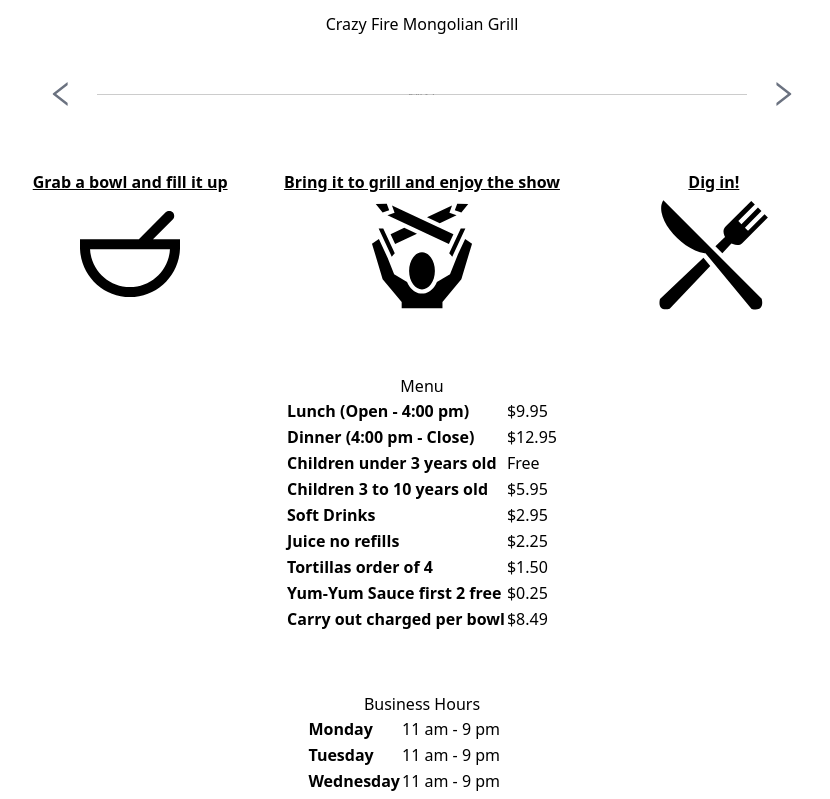
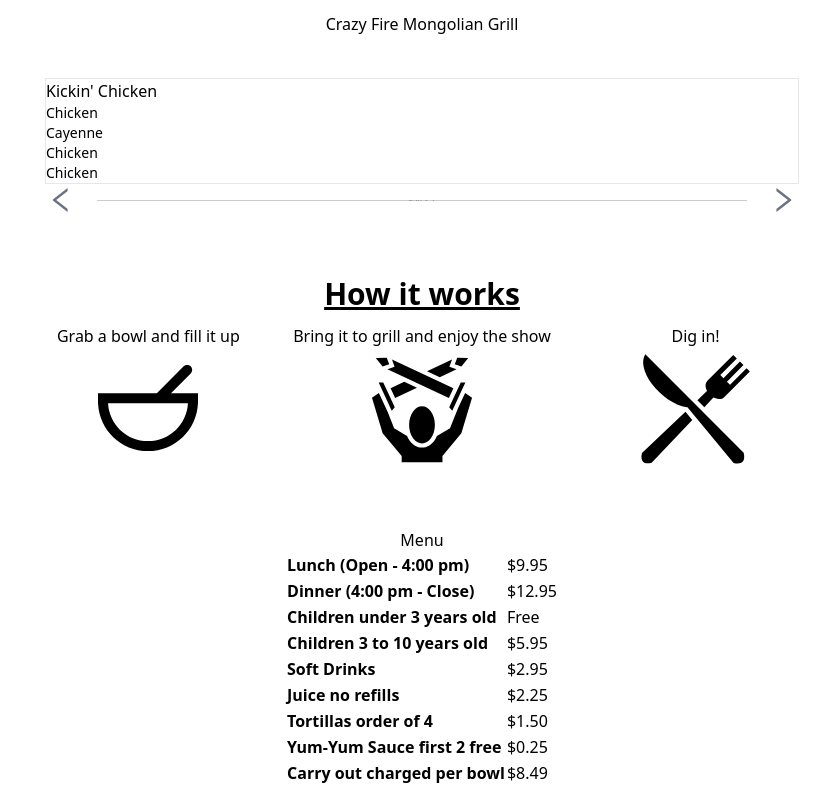
Before and after one commit to davidchanho/crazyfire2, a Next.js app: page / in a window 1280 px wide. Shown: the top 799 px of the page, without its empty margins (218-1048 px from the left). Built offline with nearby package versions, Linux system fonts and the light colour scheme.

Commit message:
fixed carousel handle left

```diff
--- a/components/carousel/index.tsx
+++ b/components/carousel/index.tsx
@@ -1,40 +1,13 @@
-import React, { useEffect, useState } from "react";
+import React from "react";
 import { AiOutlineLeft, AiOutlineRight } from "react-icons/ai";
-import CarouselItem from "./CarouselItem";
+import { useCarousel } from "./useCarousel";
 
 function Carousel() {
-  const [slides] = useState([
-    {
-      name: "b1",
-      img: "https://via.placeholder.com/650/FF0000",
-    },
-    {
-      name: "b2",
-      img: "https://via.placeholder.com/650/0000FF",
-    },
-    {
-      name: "b3",
-      img: "https://via.placeholder.com/650/008000",
-    },
-  ]);
-  const [active, setActive] = useState(0);
-
-  useEffect(() => {
-    const interval = setInterval(() => {
-      handleRight();
-    }, 3000);
-
-    return () => clearInterval(interval);
-  }, []);
-
-  const handleLeft = () => {
-    setActive((active) => (active === 0 ? slides.length - 1 : active + 1));
-  };
-
-  const handleRight = () => {
-    setActive((active) => (active === slides.length - 1 ? 0 : active + 1));
-  };
-
+  const {
+    handleLeft,
+    handleRight,
+    renderCarousel,
+  } = useCarousel();
   return (
     <div className="w-full flex items-center justify-between">
       <button onClick={handleLeft}>
@@ -44,13 +17,7 @@
         />
       </button>
 
-      {slides.map((slide, index) => {
-        if (active === index) {
-          return <CarouselItem key={slide.name} {...slide} />;
-        }
-
-        return null;
-      })}
+      {renderCarousel()}
 
       <button onClick={handleRight}>
         <AiOutlineRight
--- /dev/null
+++ b/components/carousel/useCarousel.tsx
@@ -0,0 +1,40 @@
+import React, { useEffect, useState } from "react";
+import { useAppContext } from "../../context";
+import CarouselItem from "./CarouselItem";
+
+export const useCarousel = () => {
+  const { heroCarousel } = useAppContext();
+  const [active, setActive] = useState(0);
+
+  useEffect(() => {
+    const interval = setInterval(() => {
+      handleRight();
+    }, 3000);
+
+    return () => clearInterval(interval);
+  }, []);
+
+  const handleLeft = () => {
+    setActive((active) =>
+      active === 0 ? heroCarousel.length - 1 : active - 1
+    );
+  };
+
+  const handleRight = () => {
+    setActive((active) =>
+      active === heroCarousel.length - 1 ? 0 : active + 1
+    );
+  };
+
+  const renderCarousel = () => {
+    return heroCarousel.map((slide, index) => {
+      if (active === index) {
+        return <CarouselItem key={slide.name} {...slide} />;
+      }
+
+      return null;
+    });
+  };
+
+  return { handleRight, handleLeft, renderCarousel };
+};
--- a/components/hero/index.tsx
+++ b/components/hero/index.tsx
@@ -1,9 +1,11 @@
 import React from "react";
 import Carousel from "../carousel";
+import RecipeCard from "../recipe-card";
 
 function Hero() {
   return (
     <section>
+      <RecipeCard />
       <Carousel />
     </section>
   );
--- a/components/how-it-works/HowItWorksItem.tsx
+++ b/components/how-it-works/HowItWorksItem.tsx
@@ -8,7 +8,7 @@
 function HowItWorksItem({ title, icon }: Props) {
   return (
     <li className="mx-2 flex flex-col items-center">
-      <h3 className="text-center font-bold underline">{title}</h3>
+      <h3 className="text-center">{title}</h3>
       {icon}
     </li>
   );
--- a/components/how-it-works/index.tsx
+++ b/components/how-it-works/index.tsx
@@ -1,23 +1,28 @@
 import React, { useState } from "react";
+import { CgBowl } from "react-icons/cg";
+import { GiKnifeFork, GiSwordsPower } from "react-icons/gi";
+import Section from "../shared/section";
 import HowItWorksItem from "./HowItWorksItem";
-import {GiKnifeFork, GiSwordsPower} from 'react-icons/gi'
-import {CgBowl} from 'react-icons/cg'
 
 function HowItWorks() {
   const [items] = useState([
     { id: "hiw-1", title: "Grab a bowl and fill it up", icon: <CgBowl /> },
-    { id: "hiw-2", title: "Bring it to grill and enjoy the show", icon: <GiSwordsPower/> },
-    { id: "hiw-3", title: "Dig in!", icon: <GiKnifeFork/> },
+    {
+      id: "hiw-2",
+      title: "Bring it to grill and enjoy the show",
+      icon: <GiSwordsPower />,
+    },
+    { id: "hiw-3", title: "Dig in!", icon: <GiKnifeFork /> },
   ]);
 
   return (
-    <section>
+    <Section header="How it works">
       <ul className="grid grid-cols-1 md:grid-cols-3">
         {items.map((item) => {
           return <HowItWorksItem key={item.id} {...item} />;
         })}
       </ul>
-    </section>
+    </Section>
   );
 }
 
--- /dev/null
+++ b/components/recipe-card/index.tsx
@@ -0,0 +1,17 @@
+import React from "react";
+
+function RecipeCard() {
+  return (
+    <article className="border w-46">
+      <p>Kickin' Chicken</p>
+      <ul>
+        <li className="text-sm">Chicken</li>
+        <li className="text-sm">Cayenne</li>
+        <li className="text-sm">Chicken</li>
+        <li className="text-sm">Chicken</li>
+      </ul>
+    </article>
+  );
+}
+
+export default RecipeCard;
--- /dev/null
+++ b/components/shared/section/index.tsx
@@ -0,0 +1,21 @@
+import React, { ReactNode } from "react";
+
+interface Props {
+  header: string;
+  children: ReactNode;
+}
+
+function Section({ header, children }: Props) {
+  return (
+    <section>
+      <header>
+        <h2 className="text-center text-3xl font-bold underline mb-3 ">
+          {header}
+        </h2>
+      </header>
+      {children}
+    </section>
+  );
+}
+
+export default Section;
--- a/context/index.tsx
+++ b/context/index.tsx
@@ -19,6 +19,11 @@
   yelp: string;
 }
 
+interface IHeroCarousel {
+  name: string;
+  img: string;
+}
+
 interface IAppState {
   name: string;
   slogan: string;
@@ -26,20 +31,18 @@
   address: IAddress;
   businessHours: IBusinessHours[];
   socialMedia: ISocialMedia;
+  heroCarousel: IHeroCarousel[];
 }
 
-const AppState: IAppState = {
-  name: "Crazy Fire Mongolian Grill",
-  slogan: "Fire up the moment",
-  phone: "910-826-3646",
-  address: {
+const address: IAddress = {
   street: "1800 Skibo Rd.",
   suite: "300",
   city: "Fayetteville",
   state: "NC",
   zipcode: "28303",
-  },
-  businessHours: [
+};
+
+const businessHours: IBusinessHours[] = [
   { day: "monday", open: 11, close: 21 },
   { day: "tuesday", open: 11, close: 21 },
   { day: "wednesday", open: 11, close: 21 },
@@ -47,11 +50,36 @@
   { day: "friday", open: 11, close: 22 },
   { day: "saturday", open: 11, close: 22 },
   { day: "sunday", open: "CLOSED", close: "CLOSED" },
-  ],
-  socialMedia: {
+];
+
+const socialMedia: ISocialMedia = {
   facebook: "https://www.facebook.com/crazyfiremongolian/",
   yelp: "https://www.yelp.com/biz/crazy-fire-mongolian-grill-fayetteville",
+};
+
+const heroCarousel: IHeroCarousel[] = [
+  {
+    name: "b1",
+    img: "https://via.placeholder.com/650/FF0000",
   },
+  {
+    name: "b2",
+    img: "https://via.placeholder.com/650/0000FF",
+  },
+  {
+    name: "b3",
+    img: "https://via.placeholder.com/650/008000",
+  },
+];
+
+const AppState: IAppState = {
+  name: "Crazy Fire Mongolian Grill",
+  slogan: "Fire up the moment",
+  phone: "910-826-3646",
+  address,
+  businessHours,
+  socialMedia,
+  heroCarousel,
 };
 
 const AppContext = createContext(AppState);
```
Lines whose indentation alone changed are shown as unchanged.
